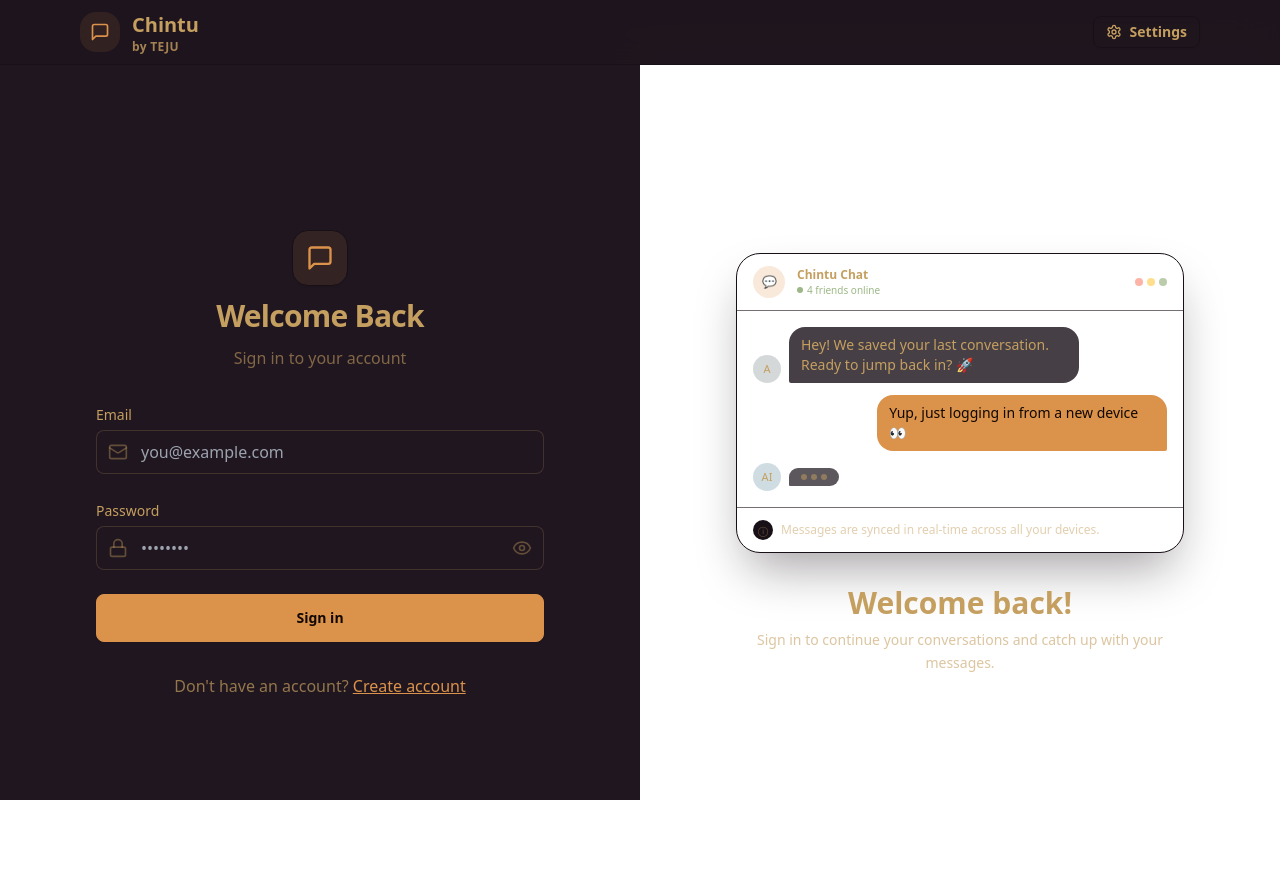
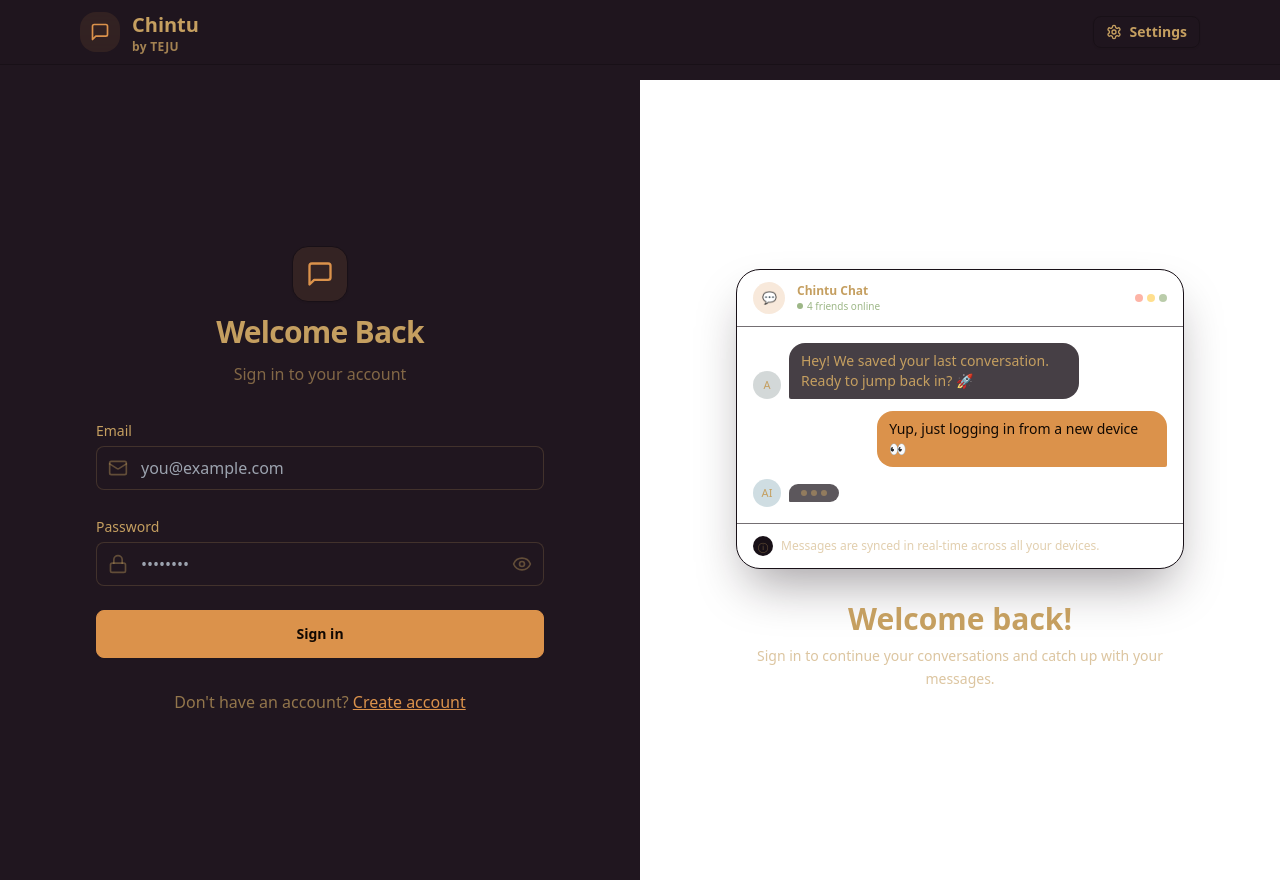
Before and after one commit to Rajarajeshwaripandikumar/Chat-Frontend, a React (Vite) app: page /login in a window 1280 px wide. Before the commit the page ends 800 px from the top, so only its background shows below. Built offline with nearby package versions, Linux system fonts and the light colour scheme; no server answers.

Commit message:
Update App.jsx

```diff
--- a/src/App.jsx
+++ b/src/App.jsx
@@ -27,7 +27,7 @@ const App = () => {
   // Loader while checking auth
   if (isCheckingAuth) {
     return (
-      <div data-theme={theme} className="h-screen flex items-center justify-center">
+      <div className="flex items-center justify-center h-screen">
         <Loader className="size-10 animate-spin" />
       </div>
     );
@@ -39,15 +39,12 @@ const App = () => {
   };
 
   return (
-    <div
-      data-theme={theme}
-      className="h-screen overflow-hidden bg-base-200"
-    >
+    <div data-theme={theme}>
       {/* FIXED NAVBAR */}
       <Navbar />
 
-      {/* AREA UNDER NAVBAR = full height, no window scroll */}
-      <main className="pt-16 h-full overflow-hidden px-4 md:px-0">
+      {/* ADD SPACING BELOW NAVBAR */}
+      <main className="pt-20 px-4 md:px-0 min-h-screen">
         <Routes>
           {/* Home */}
           <Route
@@ -65,7 +62,7 @@ const App = () => {
             element={!authUser ? <LoginPage /> : <Navigate to="/" />}
           />
 
-          {/* Settings */}
+          {/* Settings (public or private based on your preference) */}
           <Route path="/settings" element={<SettingsPage />} />
 
           {/* Private */}
```
